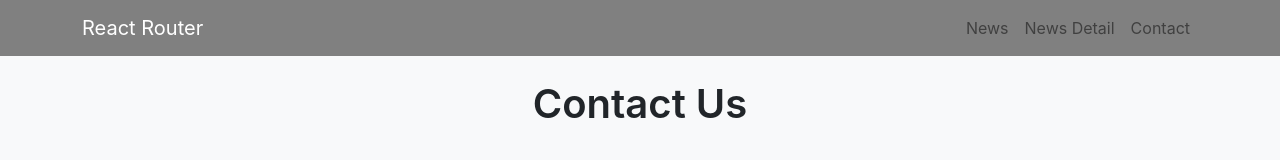
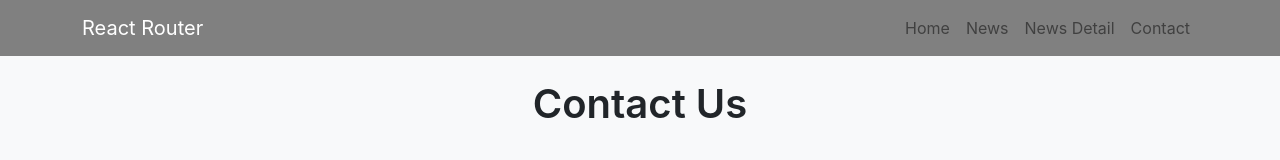
Before and after one commit to tranduoc/react_router_project1, a React (Create React App) app: page /contact in a window 1280 px wide. Shown: the top 160 px of the page. Built offline with nearby package versions, Linux system fonts and the light colour scheme.

Commit message:
fix route

```diff
--- a/src/component/App.js
+++ b/src/component/App.js
@@ -1,4 +1,5 @@
 import React from "react";
+import { BrowserRouter as Router } from "react-router-dom";
 import DieuHuongURL from "../routers/DieuHuongURL";
 
 import "./../css/App.css";
@@ -14,12 +15,14 @@ import Nav from "./Nav";
 
 function App() {
   return (
-    <div>
-      <Nav />
-      <DieuHuongURL />
+    <Router>
+      <div>
+        <Nav />
+        <DieuHuongURL />
 
-      <Footer />
-    </div>
+        <Footer />
+      </div>
+    </Router>
   );
 }
 
--- a/src/component/Nav.js
+++ b/src/component/Nav.js
@@ -1,4 +1,5 @@
 import React, { Component } from "react";
+import { BrowserRouter as Router, Switch, Route, Link } from "react-router-dom";
 
 class Nav extends Component {
   render() {
@@ -26,19 +27,24 @@ class Nav extends Component {
           <div className="collapse navbar-collapse" id="navbarResponsive">
             <ul className="navbar-nav ml-auto">
               <li className="nav-item">
-                <a className="nav-link js-scroll-trigger" href="./news.html">
-                  News
-                </a>
+                <Link className="nav-link js-scroll-trigger" to="/">
+                  Home
+                </Link>
               </li>
               <li className="nav-item">
-                <a className="nav-link js-scroll-trigger" href>
-                  News Detail
-                </a>
+                <Link className="nav-link js-scroll-trigger" to="/news">
+                  News
+                </Link>
               </li>
               <li className="nav-item">
-                <a className="nav-link js-scroll-trigger" href="./contact.html">
+                <Link className="nav-link js-scroll-trigger" to="/news-detail">
+                  News Detail
+                </Link>
+              </li>
+              <li className="nav-item">
+                <Link className="nav-link js-scroll-trigger" to="/contact">
                   Contact
-                </a>
+                </Link>
               </li>
             </ul>
           </div>
--- a/src/routers/DieuHuongURL.js
+++ b/src/routers/DieuHuongURL.js
@@ -8,7 +8,6 @@ import Contact from "./../component/Contact.js";
 class DieuHuongURL extends Component {
   render() {
     return (
-      <Router>
       <div>
         <Route exact path="/">
           <Home />
@@ -25,7 +24,6 @@ class DieuHuongURL extends Component {
           <Contact />
         </Route>
       </div>
-      </Router>
     );
   }
 }
```
Lines whose indentation alone changed are shown as unchanged.
